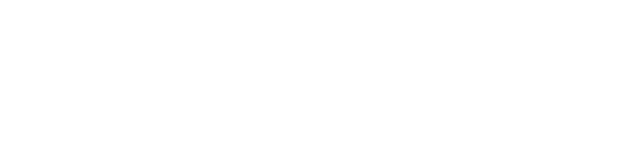
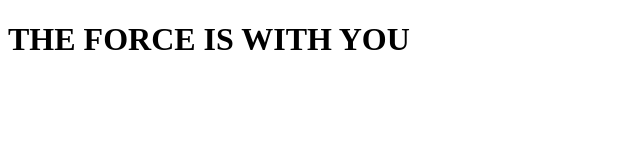
Before and after one commit to Dylonious/Dylanlp.github.io, a plain HTML site: page index.html in a window 1280 px wide. Shown: the whole page, without its empty margins (0-640 px from the left). Drawn offline with Linux system fonts and the light colour scheme.

Commit message:
Update index.html

```diff
--- a/index.html
+++ b/index.html
@@ -4,7 +4,7 @@
   <title> Dylan's Semi-Ok Website!!!!!!!!!</title>
   </head>
   <body>
-
+  <h1> THE FORCE IS WITH YOU <h1>
   </body>
 
 </html>
```
